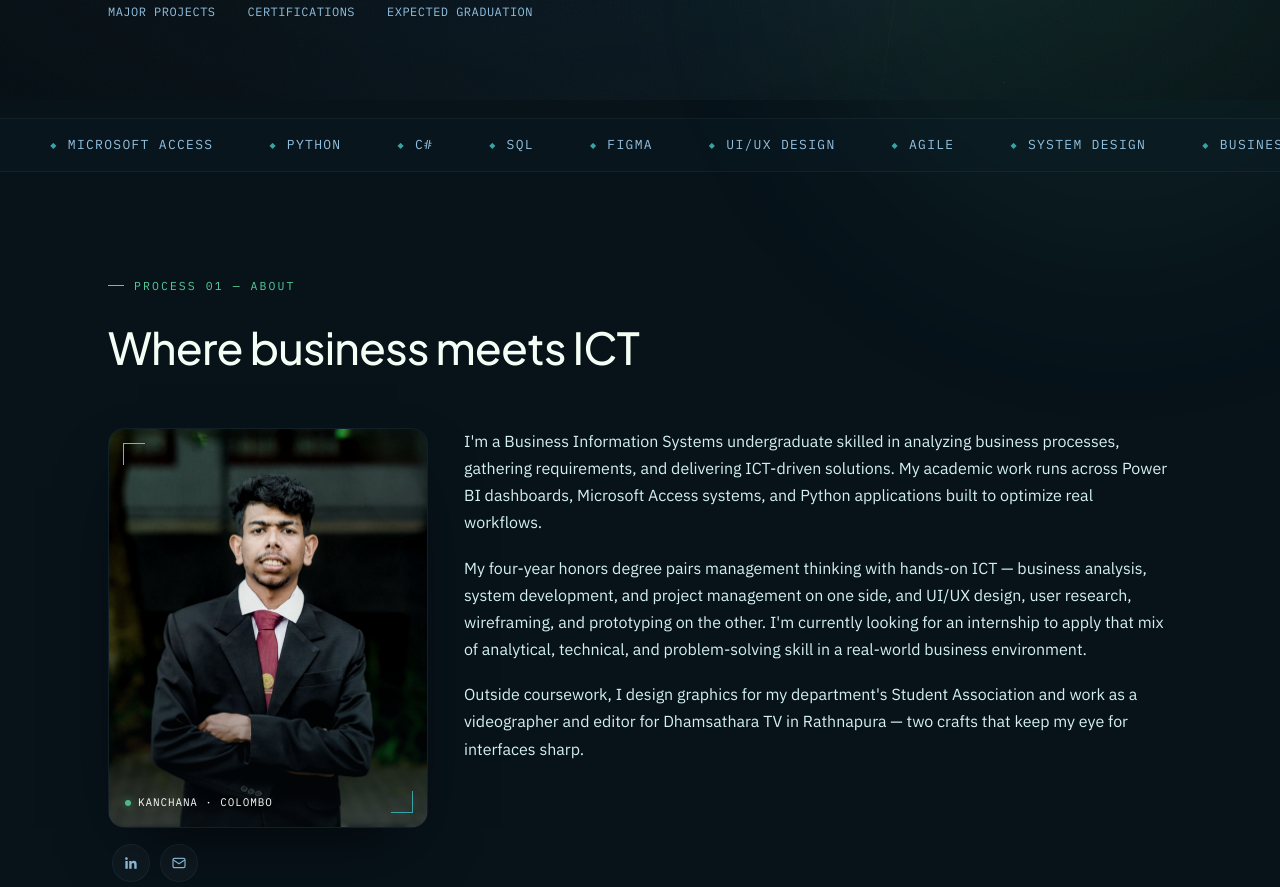
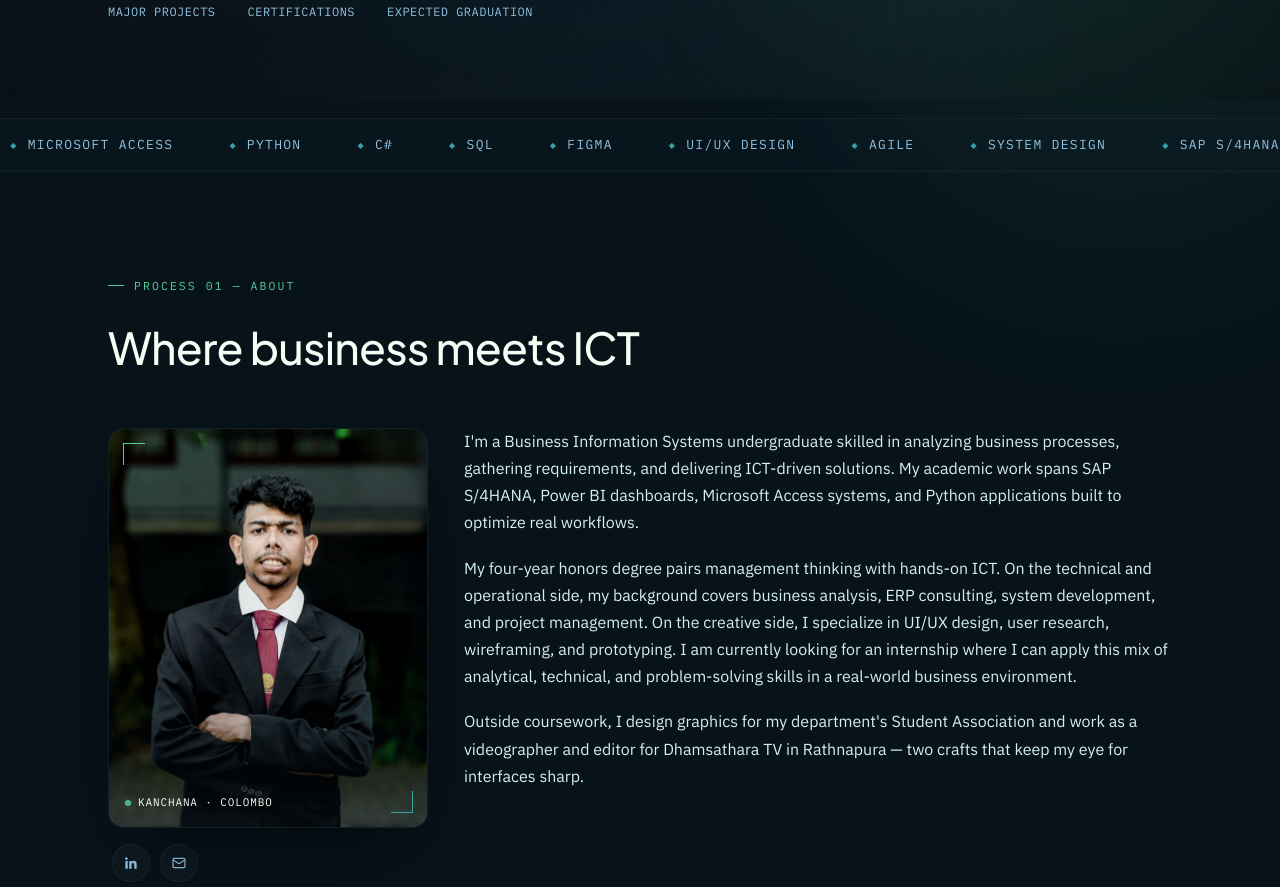
Before and after one commit to kanchana926/portfolio, a Next.js app: page / in a window 1280 px wide. Shown: the part 700-1587 px from the top of the page. Built offline with nearby package versions, Linux system fonts and the light colour scheme.

Commit message:
Enhance portfolio descriptions and add SAP S/4HANA
Updated paragraphs to include SAP S/4HANA and refined descriptions of skills and experiences.

```diff
--- a/data/portfolio.ts
+++ b/data/portfolio.ts
@@ -56,6 +56,7 @@ export const tickerItems = [
   "UI/UX Design",
   "Agile",
   "System Design",
+  "SAP S/4HANA",
 ];
 
 export const socialLinks = {
@@ -80,8 +81,8 @@ export const about = {
     { value: "2028", label: "Grad Year" },
   ],
   paragraphs: [
-    "I'm a Business Information Systems undergraduate skilled in analyzing business processes, gathering requirements, and delivering ICT-driven solutions. My academic work runs across Power BI dashboards, Microsoft Access systems, and Python applications built to optimize real workflows.",
-    "My four-year honors degree pairs management thinking with hands-on ICT — business analysis, system development, and project management on one side, and UI/UX design, user research, wireframing, and prototyping on the other. I'm currently looking for an internship to apply that mix of analytical, technical, and problem-solving skill in a real-world business environment.",
+    "I'm a Business Information Systems undergraduate skilled in analyzing business processes, gathering requirements, and delivering ICT-driven solutions. My academic work spans SAP S/4HANA, Power BI dashboards, Microsoft Access systems, and Python applications built to optimize real workflows.",
+    "My four-year honors degree pairs management thinking with hands-on ICT. On the technical and operational side, my background covers business analysis, ERP consulting, system development, and project management. On the creative side, I specialize in UI/UX design, user research, wireframing, and prototyping. I am currently looking for an internship where I can apply this mix of analytical, technical, and problem-solving skills in a real-world business environment.",
     "Outside coursework, I design graphics for my department's Student Association and work as a videographer and editor for Dhamsathara TV in Rathnapura — two crafts that keep my eye for interfaces sharp.",
   ],
   quickFacts: [
```
